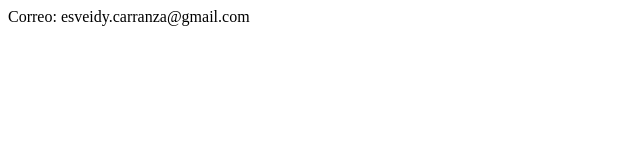
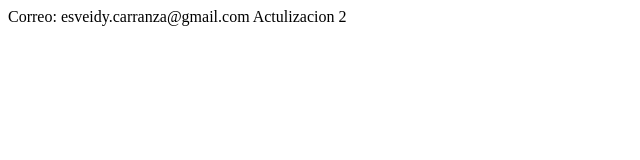
Before and after one commit to EsveidyCg/Sistema-de-registro, a plain HTML site: page contacto.html in a window 1280 px wide. Shown: the whole page, without its empty margins (0-640 px from the left). Drawn offline with Linux system fonts and the light colour scheme.

Commit message:
Actualiza el contacto

```diff
--- a/contacto.html
+++ b/contacto.html
@@ -7,6 +7,7 @@
 </head>
 <body>
     Correo: esveidy.carranza@gmail.com
+    Actulizacion 2
 
 </body>
 </html>
```
